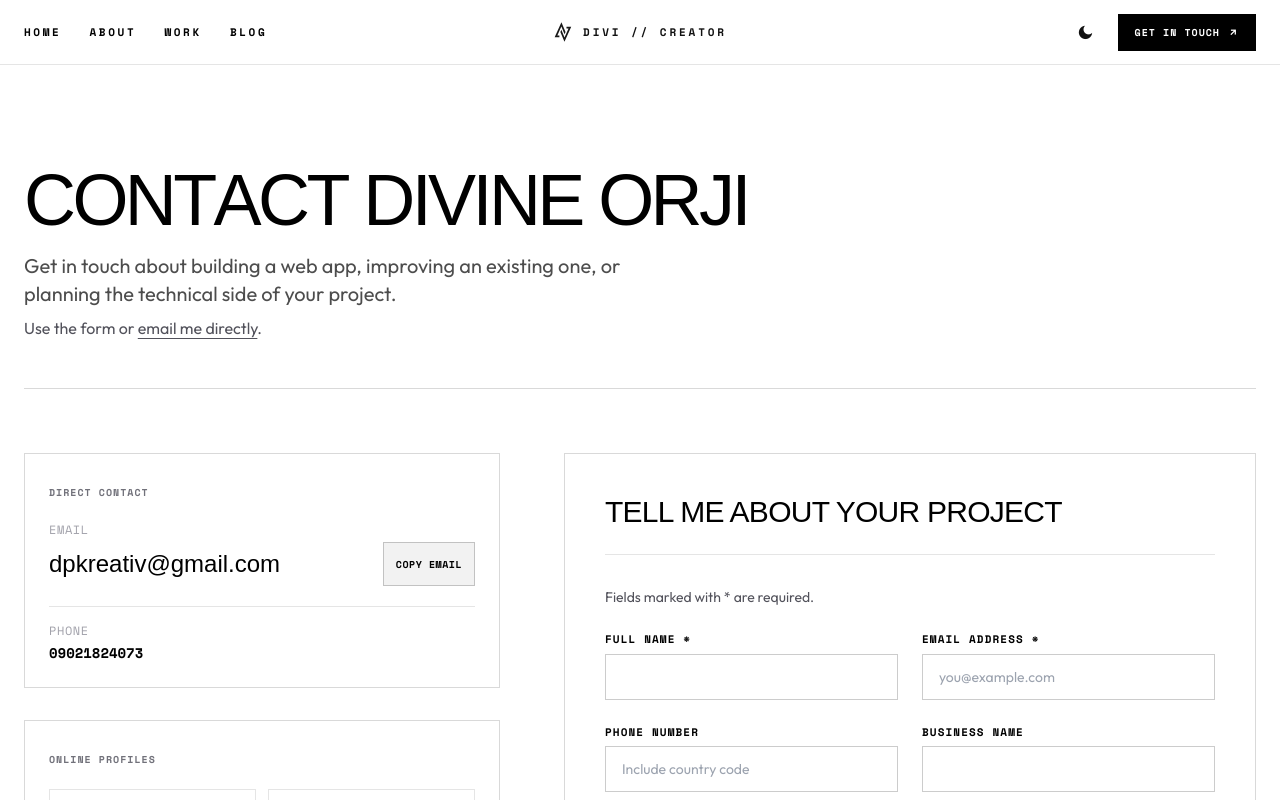
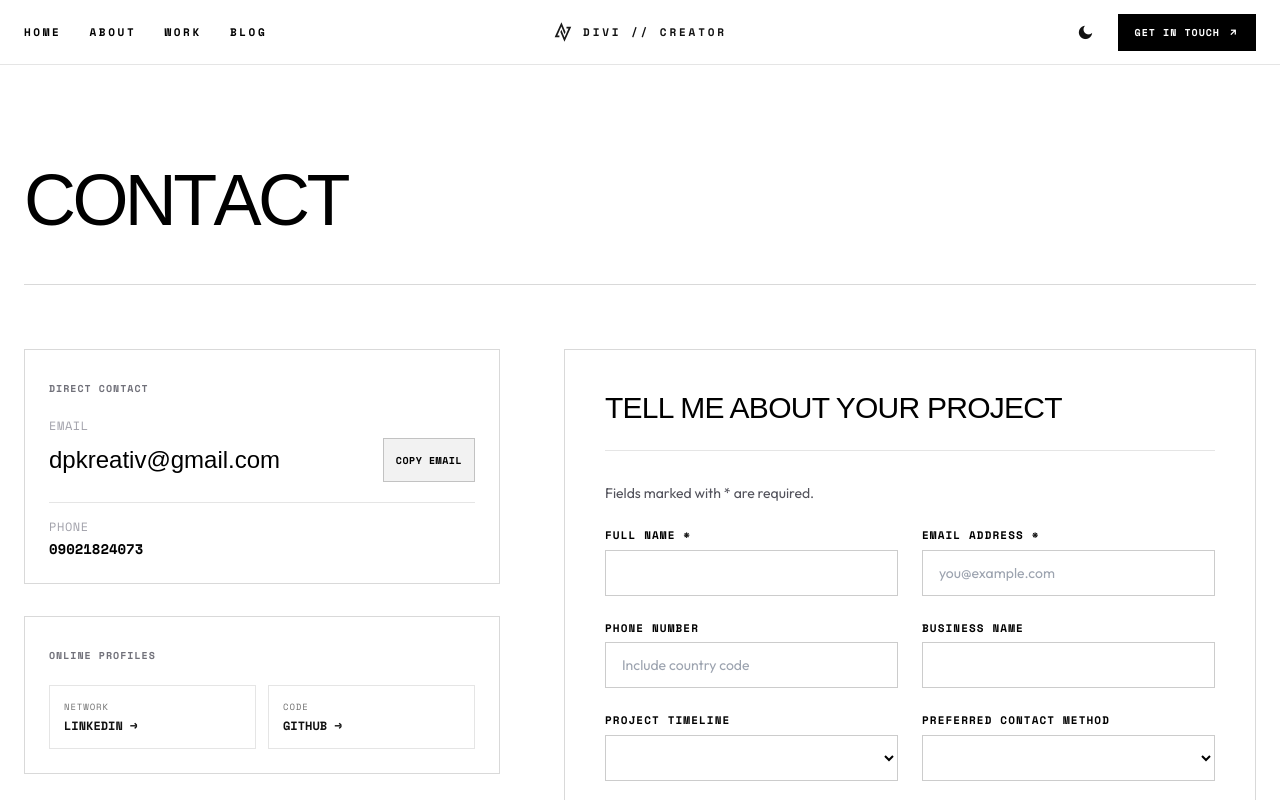
Before and after one commit to dpkreativ/dpkreativ, a Next.js app: page /contact in a window 1280 px wide. Shown: the top 800 px of the page. Built offline with nearby package versions, Linux system fonts and the light colour scheme; a web font is replaced by a local one.

Commit message:
Simplify contact page header

```diff
--- a/src/app/contact/contact-client.tsx
+++ b/src/app/contact/contact-client.tsx
@@ -2,7 +2,6 @@
 
 import { useState } from "react";
 import SplitHeading from "@/components/split-heading";
-import RevealText from "@/components/reveal-text";
 import ContactForm from "@/components/form";
 import { contact } from "@/assets/data";
 
@@ -34,24 +33,8 @@ export default function ContactClient() {
             as="h1"
             className="font-display text-4xl sm:text-6xl md:text-7xl uppercase tracking-tighter leading-[0.88] text-black dark:text-white"
           >
-            Contact Divine Orji
+            Contact
           </SplitHeading>
-
-          <RevealText
-            as="div"
-            noSplit
-            className="mt-4 max-w-2xl font-body text-base sm:text-lg md:text-xl text-[#111111]/75 dark:text-zinc-300 leading-relaxed space-y-2"
-          >
-            <p>
-              Get in touch about building a web app, improving an existing one, or planning the technical side of your project.
-            </p>
-            <p className="text-sm sm:text-base text-zinc-600 dark:text-zinc-400">
-              Use the form or{" "}
-              <a href={`mailto:${contact.email}`} className="underline underline-offset-4 hover:text-black dark:hover:text-white">
-                email me directly
-              </a>.
-            </p>
-          </RevealText>
         </header>
 
         <div className="grid grid-cols-1 lg:grid-cols-12 gap-6 sm:gap-10 lg:gap-16 items-start">
```
